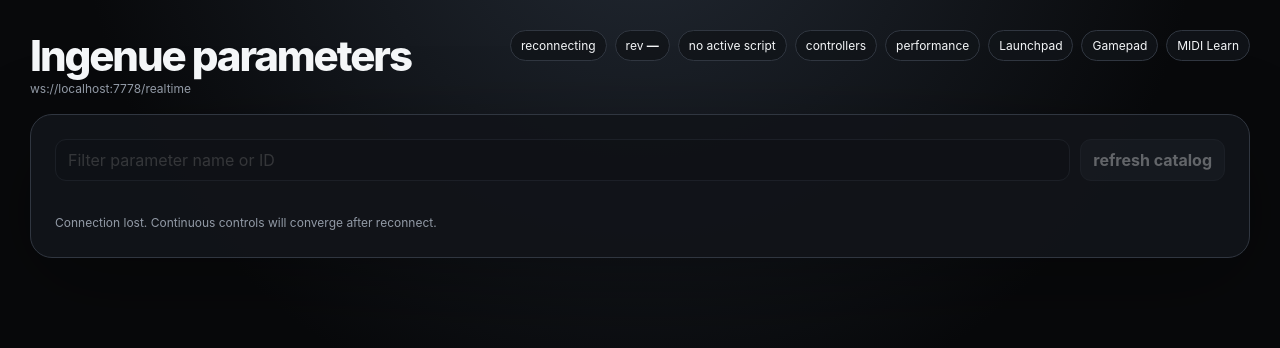
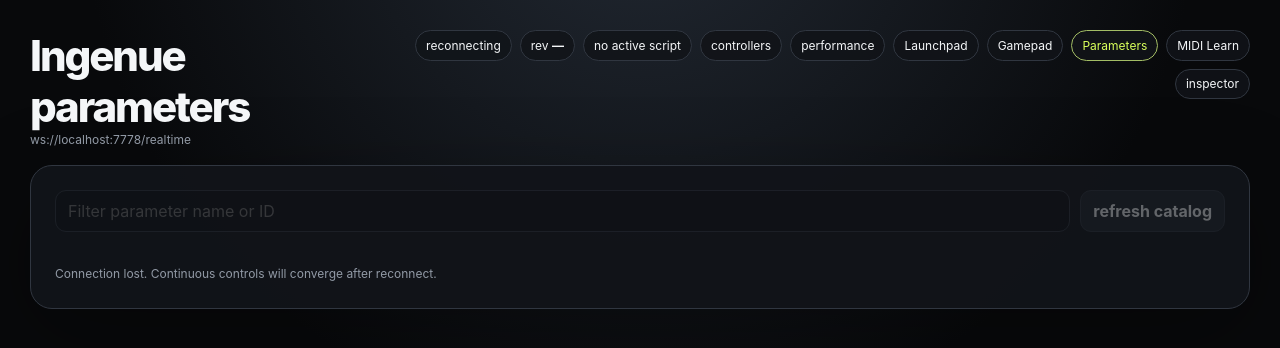
Before and after one commit to AnatoliBu/ingenue, a website: page web/params.html in a window 1280 px wide. Drawn offline with Linux system fonts and the light colour scheme.

Commit message:
Use shared parameter navigation

```diff
--- a/web/params.html
+++ b/web/params.html
@@ -6,20 +6,16 @@
   <meta name="theme-color" content="#08090b">
   <title>Ingenue parameters</title>
   <link rel="stylesheet" href="./params.css">
+  <link rel="stylesheet" href="./shared-nav.css">
 </head>
 <body>
   <main class="params-surface">
     <header class="params-topbar">
       <div><div class="params-brand">Ingenue parameters</div><div class="params-endpoint" id="params-endpoint"></div></div>
-      <nav class="params-session" aria-label="Ingenue pages">
+      <nav class="params-session" data-ingenue-nav="params" aria-label="Ingenue pages">
         <span class="params-pill" id="params-status">connecting</span>
         <span class="params-pill">rev <b id="params-revision">—</b></span>
         <span class="params-pill" id="params-script">no active script</span>
-        <a class="params-pill" href="./controllers.html">controllers</a>
-        <a class="params-pill" href="./performance.html">performance</a>
-        <a class="params-pill" href="./launchpad.html">Launchpad</a>
-        <a class="params-pill" href="./gamepad.html">Gamepad</a>
-        <a class="params-pill" href="./midi.html">MIDI Learn</a>
       </nav>
     </header>
     <section class="params-panel">
@@ -31,6 +27,6 @@
       <p class="params-notice" id="params-notice">Waiting for authoritative session state…</p>
     </section>
   </main>
-  <script type="module">import {mountParamsSurface} from './params-surface.js'; mountParamsSurface();</script>
+  <script type="module">import {mountSharedNavigation} from './shared-nav.js'; import {mountParamsSurface} from './params-surface.js'; mountSharedNavigation(); mountParamsSurface();</script>
 </body>
 </html>
```
